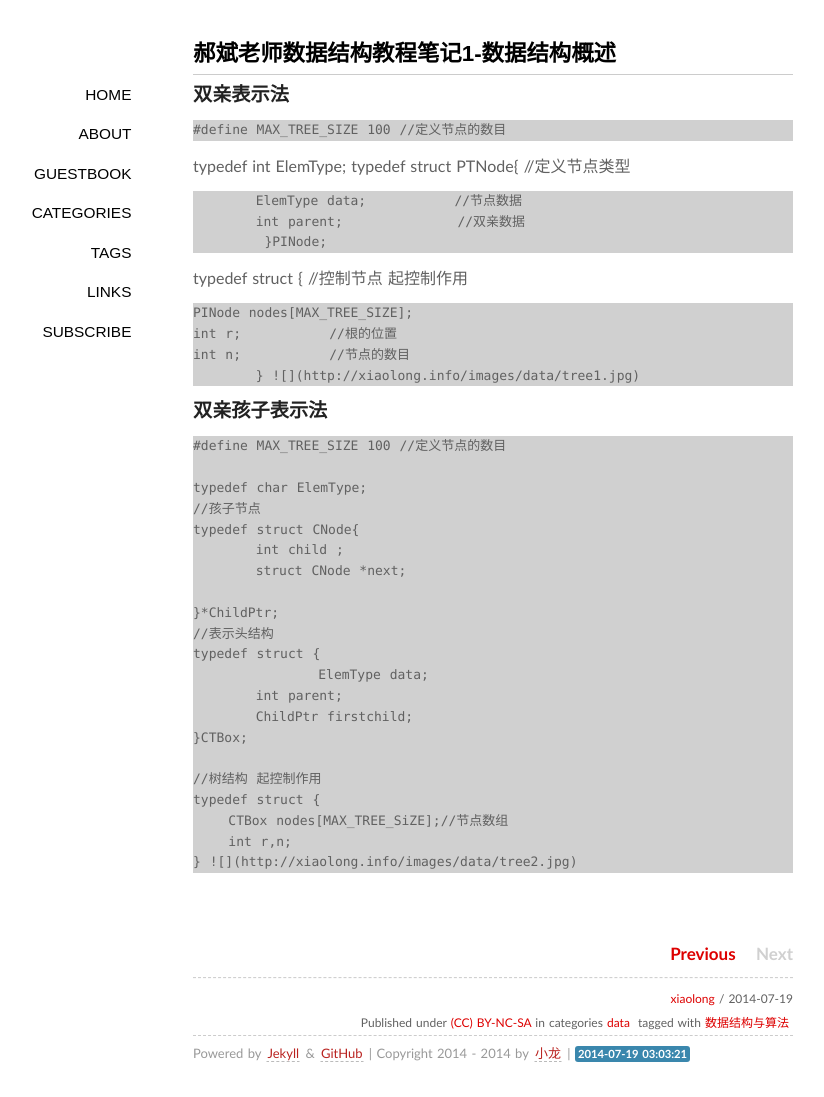
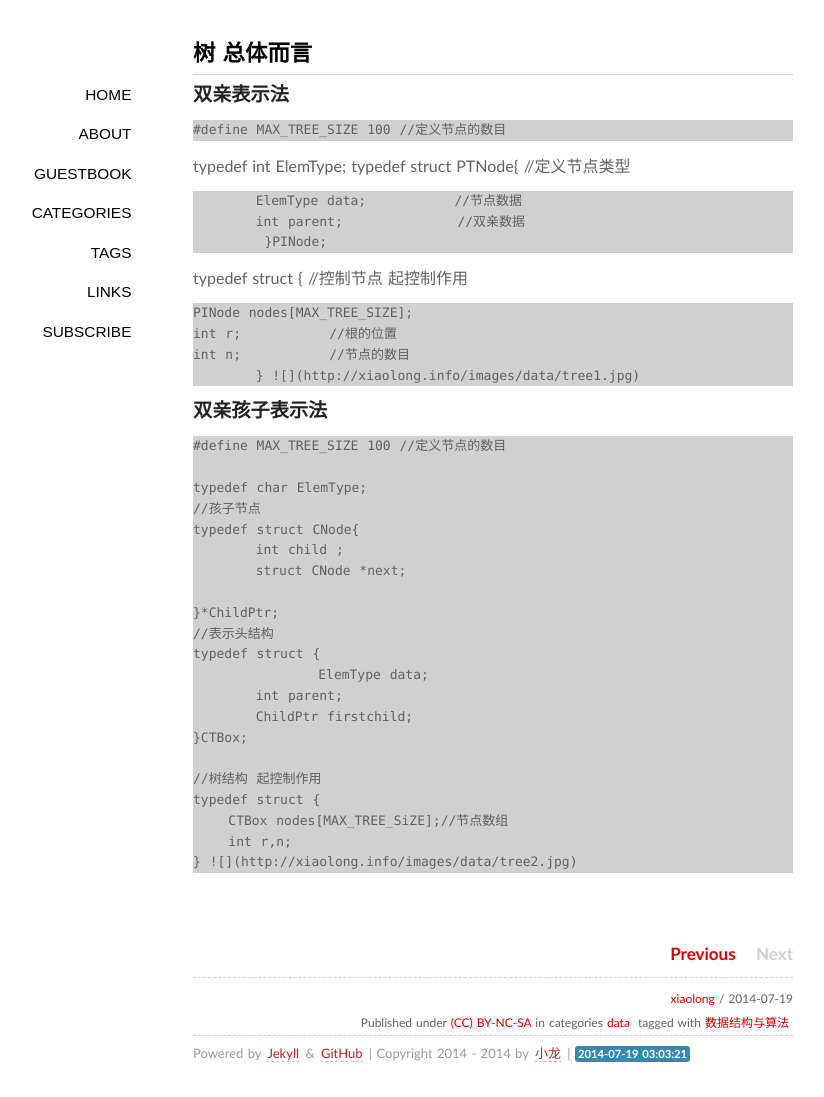
Before and after one commit to longriyao/xiaolong, a Jekyll site: the page built from _posts/Data/2014-7-19-tree.md, in a window 1280 px wide. Shown: the whole page, without its empty margins (147-971 px from the left). Built offline with Jekyll 4.4.1, drawn with Linux system fonts in a browser that asks for light colours; some web fonts are replaced; Markdown is read by kramdown in place of the engine named in the settings; comment, search, counter and statistics services are not loaded.

Commit message:
Update 2014-7-19-tree.md

```diff
--- a/_posts/Data/2014-7-19-tree.md
+++ b/_posts/Data/2014-7-19-tree.md
@@ -1,6 +1,6 @@
 ---
 layout: post
-title: 郝斌老师数据结构教程笔记1-数据结构概述
+title: 树 总体而言
 description: ""
 categories: [data]
 tags: [数据结构与算法]
```
